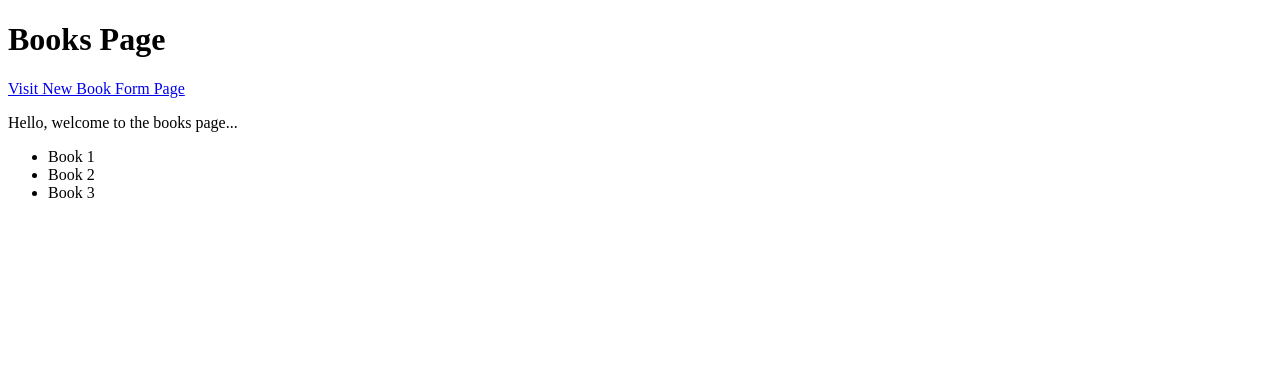
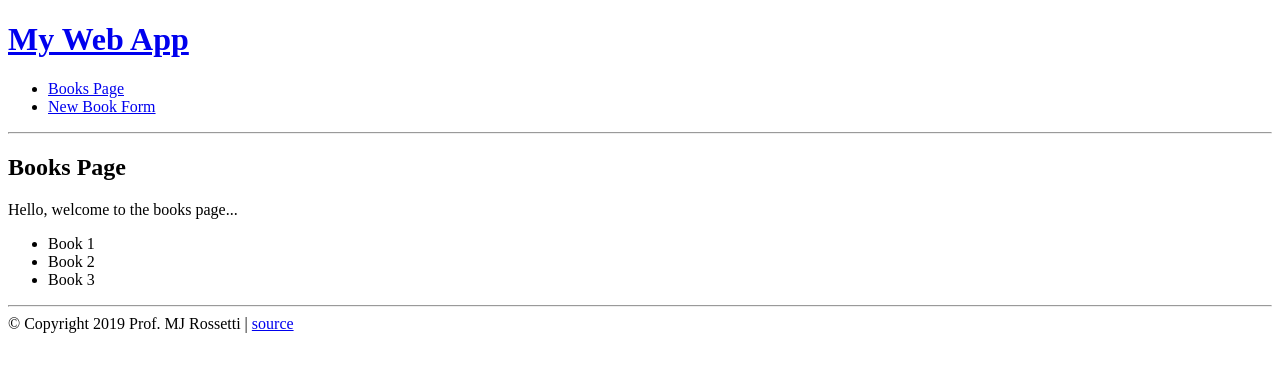
Before and after one commit to s2t2/my-web-app-12, a Flask app: page /books in a window 1280 px wide. Shown: the top 372 px of the page. Run offline with Flask 2, Linux system fonts and the light colour scheme.

Commit message:
Inherit from a shared layout

```diff
--- a/web_app/templates/books.html
+++ b/web_app/templates/books.html
@@ -1,15 +1,8 @@
-<!DOCTYPE html>
-<html lang="en">
-<head>
-    <meta charset="UTF-8">
-    <meta name="viewport" content="width=device-width, initial-scale=1.0">
-    <title>Books Page</title>
-</head>
-<body>
+{% extends "layout.html" %}
 
-    <h1>Books Page</h1>
+{% block content %}
 
-    <a href="/books/new">Visit New Book Form Page</a>
+    <h2>Books Page</h2>
 
     <p>Hello, welcome to the books page...</p>
 
@@ -24,5 +17,4 @@
         <p>Books not found.</p>
     {% endif %}
 
-</body>
-</html>
+{% endblock %}
--- /dev/null
+++ b/web_app/templates/layout.html
@@ -0,0 +1,39 @@
+<!doctype html>
+<html>
+  <head>
+    {% block title %}
+      <title>My Starter Web App | Helps students learn how to use the Flask Python package.</title>
+    {% endblock %}
+  </head>
+
+  <body>
+
+    <!-- SITE NAVIGATION -->
+    <div class="container">
+      <div id="nav">
+        {% block nav %}
+          <h1><a href="/">My Web App</a></h1>
+          <ul>
+            <li><a href="/books">Books Page</a></li>
+            <li><a href="/books/new">New Book Form</a></li>
+          </ul>
+        {% endblock %}
+      </div>
+      <hr>
+
+      <!-- PAGE CONTENTS -->
+      <div id="content">
+        {% block content %}
+        {% endblock %}
+      </div>
+
+      <!-- FOOTER -->
+      <div id="footer">
+        <hr>
+        &copy; Copyright 2019 Prof. MJ Rossetti |
+        <a href="https://github.com/prof-rossetti/">source</a>
+      </div>
+    </div>
+
+  </body>
+</html>
```
Also changed, not shown: web_app/templates/new_book.html (+4 -12 lines).
